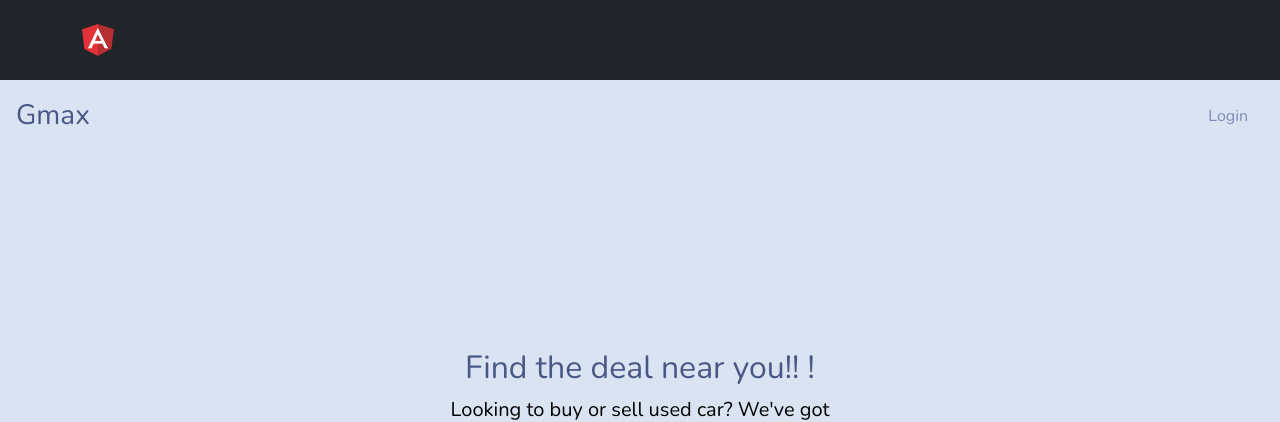
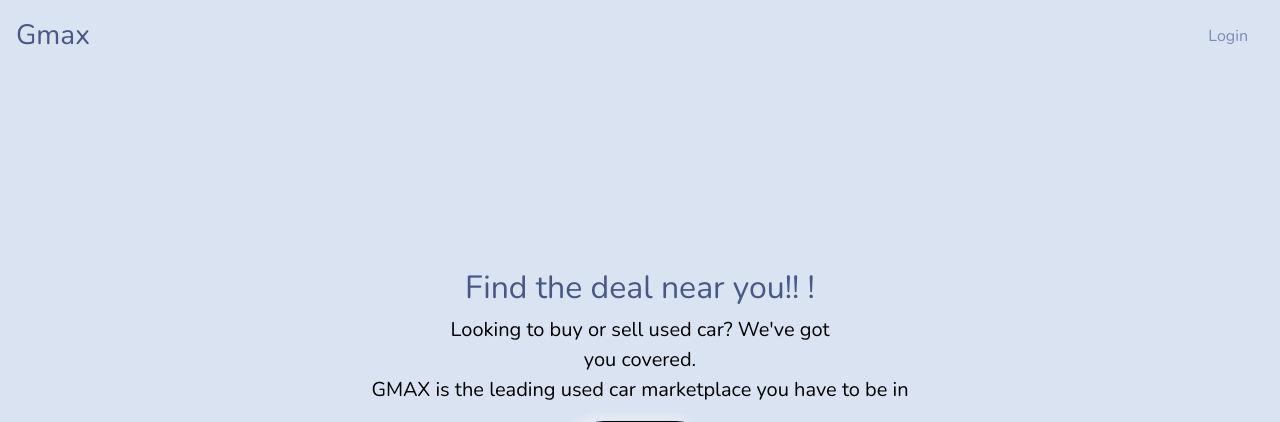
Before and after one commit to 2003gichohiwaweru/Gmax_Web_App, a Django app: page / in a window 1280 px wide. Shown: the top 422 px of the page. Run offline with Django 5.2, Linux system fonts and the light colour scheme; some libraries are stand-ins or nearby versions.

Commit message:
main.html and base.html styling

```diff
--- a/src/main/templates/base/base.html
+++ b/src/main/templates/base/base.html
@@ -35,6 +35,8 @@
     {% endfor %}
     {% endif %}
     {% block 'header' %}
+
+    {% if request.user.is_authenticated %}
     <header class=" p-4 bg-dark text-white w-100 nav-masthead">
         <div class="container" >
             <div class="d-flex flex-wrap align-items-center justify-content-center justify-content-lg-start">
@@ -45,7 +47,7 @@
 
 
                 <a/>
-                {% if request.user.is_authenticated %}
+
                 <ul class="nav col-12 col-lg-auto mb-2 justify-content-center mb-md-0">
                     <li>
                         <a href="" class="nav-link px-3">Profile</a>
@@ -54,7 +56,7 @@
 
                 </ul>
                 <div class="text-end">
-                    <a type="button" href="" class="btn btn-danger btn-lg-end">Logout</a>
+                    <a type="button" href="" class="btn btn-danger ">Logout</a>
 
                 </div>
                 {% endif %}
--- a/src/main/templates/views/main.html
+++ b/src/main/templates/views/main.html
@@ -6,7 +6,7 @@
 <div class="d-flex flex-column h-100 text-white index">
 
 
-    <header class="p-3">
+    <div class="p-3">
         <div class="d-flex justify-content-between align-items-center">
             <h3 class="mb-0">Gmax</h3>
             <nav class="nav nav-masthead justify-content-center">
@@ -17,7 +17,7 @@
                 {% endif %}
             </nav>
         </div>
-    </header>
+    </div>
 
     <main class="flex-grow-1 d-flex justify-content-center align-items-center">
         <div class="w-90 text-center">
```
